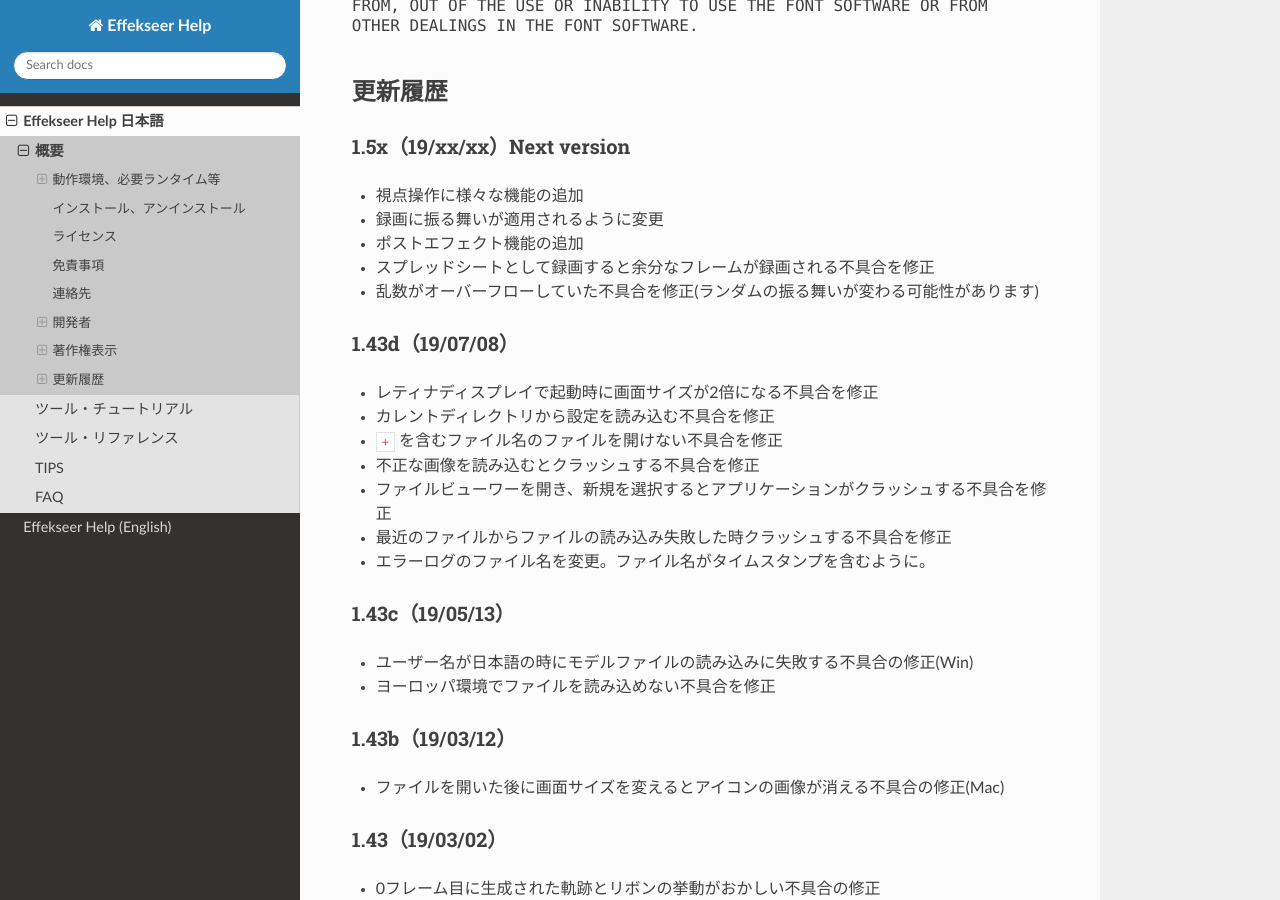
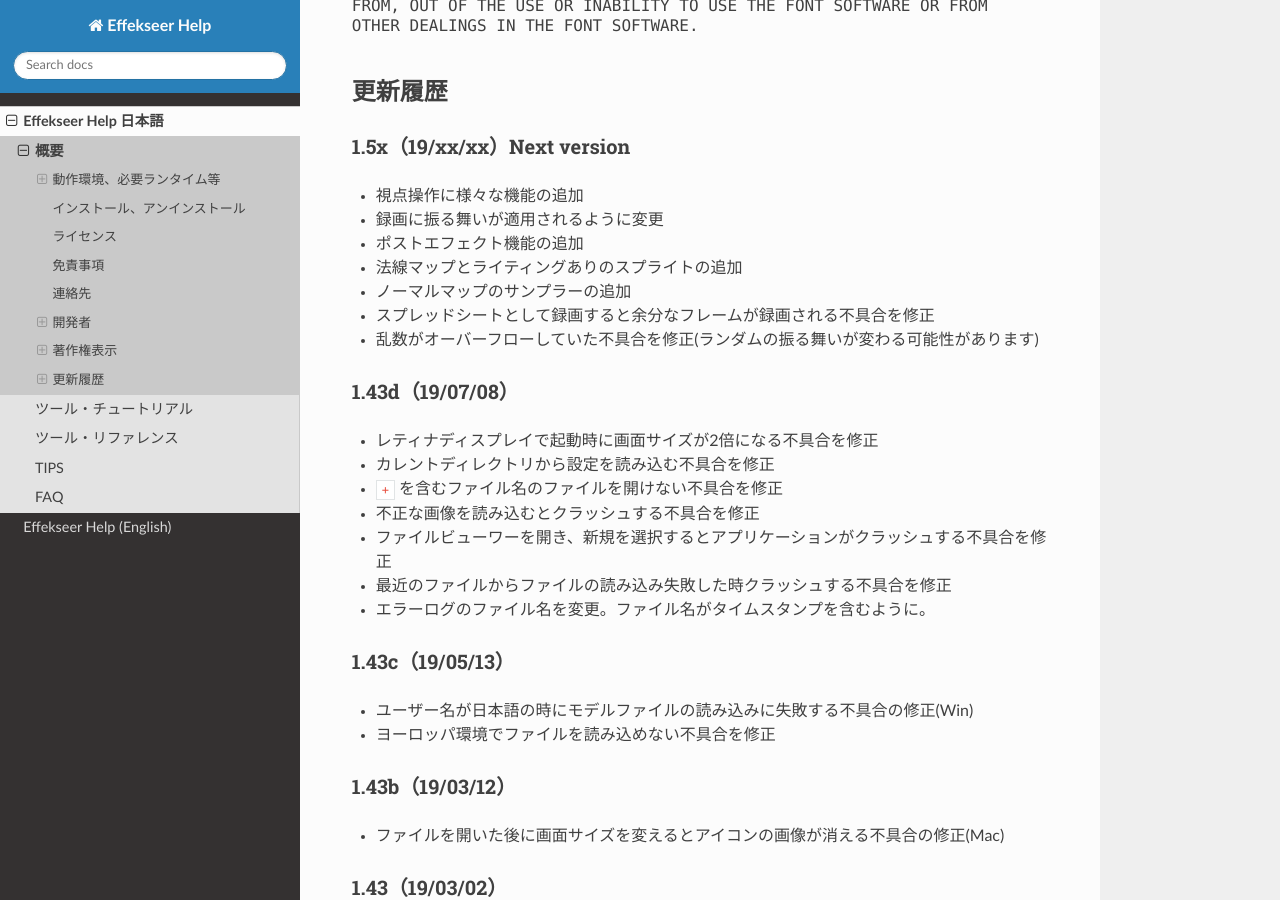
Before and after one commit to effekseer/docs_tool, a Sphinx documentation site: the page built from source/ja/overview.md, in a window 1280 px wide and 900 px high, scrolled down 7329 px. Built offline with Sphinx 7.4.7 and the Read the Docs theme 2.0.0, drawn with Linux system fonts in a browser that asks for light colours; a script that is not in the unit is left out.

Commit message:
documentation work

```diff
--- a/source/ja/overview.md
+++ b/source/ja/overview.md
@@ -346,6 +346,9 @@ OTHER DEALINGS IN THE FONT SOFTWARE.
 *   視点操作に様々な機能の追加
 *   録画に振る舞いが適用されるように変更
 *   ポストエフェクト機能の追加
+*   法線マップとライティングありのスプライトの追加
+*   ノーマルマップのサンプラーの追加
+
 *   スプレッドシートとして録画すると余分なフレームが録画される不具合を修正
 *   乱数がオーバーフローしていた不具合を修正(ランダムの振る舞いが変わる可能性があります)
 
```
Also changed, not shown: source/en/overview.md (+2 -0 lines).
